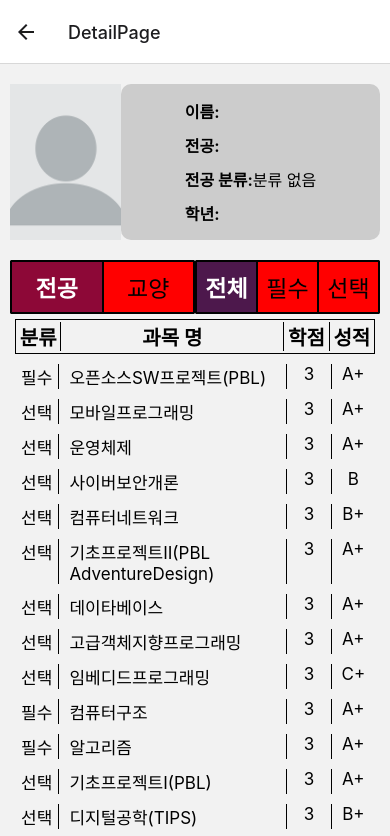
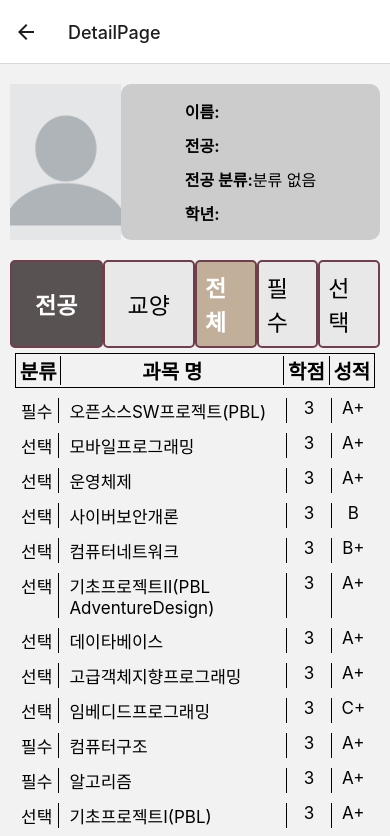
Before and after one commit to hz6450/2023-2-MobileProject, a React Native app in the folder mobileProject/: screen /DetailPage in a window 390 px wide. Shown: the top 836 px of the page. Built offline with nearby package versions, Linux system fonts and the light colour scheme; no server answers.

Commit message:
type and state button style change, add comment

```diff
--- a/mobileProject/screen/detail/DetailPage.js
+++ b/mobileProject/screen/detail/DetailPage.js
@@ -56,8 +56,8 @@ const DetailPage = ({ route }) => {
     const isTypeSelected = currentState === type;
     const isStateSelected = type === isStates;
     const backgroundColor = isTypeSelected ?
-    (isStateSelected ? COLORS.plum : COLORS.eggplant) : // 선택된 버튼 false(state):true(type)
-    (isStateSelected ? 'green' : 'red'); // 선택되지 않은 버튼 false(state):true(type)
+    (isStateSelected ? COLORS.graphiteGray : COLORS.milkCoffee) : // 선택된 버튼 false(state):true(type)
+    COLORS.lightSilver; // 선택되지 않은 버튼
     const textColor = isTypeSelected ? 'white' : 'black';
     const fontWeight = isTypeSelected ? 'bold' : 'normal';
 
@@ -104,7 +104,7 @@ const DetailPage = ({ route }) => {
           {renderButton(states[0], isStates, setIsStates)}
           {renderButton(states[1], isStates, setIsStates)}
         </View>
-        <View style={styles.majortypeContainer}>
+        <View style={styles.typeContainer}>
           {renderButton(types[0], isTypes, setIsTypes)}
           {renderButton(types[1], isTypes, setIsTypes)}
           {renderButton(types[2], isTypes, setIsTypes)}
--- a/mobileProject/screen/detail/DetailPage.style.js
+++ b/mobileProject/screen/detail/DetailPage.style.js
@@ -2,12 +2,14 @@ import { StyleSheet } from "react-native";
 import { COLORS } from "../../styles";
 
 const styles = StyleSheet.create({
+  //사용자 정보 관련
   userInfoContainer: {
     flexDirection: "row",
     justifyContent: "center",
     alignItems: 'center',
     marginVertical: 20, //marginBottom: 20, top: 20
   },
+  //사용자 정보관련
   userInfoTextContainer: {
     flexDirection: "column",
     width: "70%",
@@ -16,6 +18,7 @@ const styles = StyleSheet.create({
     padding: 10,
     borderRadius: 10,
   },
+  //사용자 정보 row container
   userInfoRow: {
     flexDirection: "row",
     justifyContent: "space-between",
@@ -24,35 +27,33 @@ const styles = StyleSheet.create({
     width: '55%',
 
   },
+  //사용자 정보 label
   userInfoLabel: {
     fontSize: 16,
     fontWeight: "bold",
   },
+  //사용자 정보 data
   userInfoData: {
     fontSize: 16,
   },
+  //전공 교양 / 전체 필수 선택 버튼
   typeBtn:{
     flex:1,
     padding: 8,
     justifyContent:'center',
     alignItems:'center',
-    borderWidth: 1,
+    borderWidth: 2,
+    borderRadius: 5,
+    borderColor: COLORS.wineRed,
   },
+  //전공 교양 / 전체 필수 선택 버튼 text
   typeText:{
     fontSize:23,
   },
+  //전공 교양 / 전체 필수 선택 버튼 container
   typeContainer:{
     flexDirection: 'row',
     justifyContent: 'space-between',
-    borderWidth: 1,
-    borderRadius: 1,
-    flex: 1,
-  },
-  majortypeContainer:{
-    flexDirection: 'row',
-    justifyContent: 'space-between',
-    borderWidth: 1,
-    borderRadius: 1,
     flex: 1,
   },
 
--- a/mobileProject/screen/detail/Major.js
+++ b/mobileProject/screen/detail/Major.js
@@ -14,18 +14,24 @@ const Major = ({type, state}) => {
 
    //선택 필수 버튼을 눌렀을 때 적용되는 필터링 함수
     const renderFilteredCourseList = (courseList) => {
+        //필수버튼 이 눌렀을때 필수만 출력
         if (type === types[1]) {
           return printcreditsByStateType(courseList.filter(item => esTypes.includes(item.types)));
 
-        } else if (type === types[2]) {
+        }
+        //선택버튼이 눌렀을때 선택만 출력
+        else if (type === types[2]) {
           return printcreditsByStateType(courseList.filter(item => chTypes.includes(item.types)));
-        } else {
+        }
+        //전체버튼이 눌렀을때 전체 출력
+        else {
           return printcreditsByStateType(courseList);
         }
-      };
+    };
 
     // 수업 리스트 나오는 함수
     const printcreditsByStateType = (courseList) => {
+        // 수업 리스트 출력하는 부분 FlatList사용
         const renderItem = ({ item }) => (
             <View style={styles.printbody}>
                 <Text style={styles.typebody}>{item.types}</Text>
@@ -37,6 +43,7 @@ const Major = ({type, state}) => {
 
         return (
             <View>
+                {/* 리스트 상단 탭 출력하는곳  */}
                 <View style={styles.printhead}>
                     <Text style={styles.typehead}>분류</Text>
                     <Text style={styles.titlehead}>과목 명</Text>
@@ -48,8 +55,8 @@ const Major = ({type, state}) => {
                     renderItem={renderItem}
                     keyExtractor={(item, index) => index.toString()}
                     scrollEnabled={true}
-                    height={480}
-                    style={{marginBottom: 25}}
+                    height={400}
+                    style={{marginBottom: 40}}
                 />
             </View>
         );
@@ -57,9 +64,7 @@ const Major = ({type, state}) => {
 
     return (
         <SafeAreaView>
-
-            {
-            // 전공 교양 선택에 대한 로직
+            {// 전공 교양 선택에 대한 로직
             state === states[0] ?
                 renderFilteredCourseList(MajorList):
                 renderFilteredCourseList(RefinementList)
--- a/mobileProject/styles/theme.js
+++ b/mobileProject/styles/theme.js
@@ -10,12 +10,22 @@ const COLORS = {
     white: "#F3F4F8",
     lightWhite: "#FAFAFC",
 
+    //ColorView.png
     delicateBeige:'#F1ECE1',
     paleBeige:'#D3C9B5',
     lightGray:'#969691',
     silverGray:'#CACCCB',
     lightSteelGray:'#E2E3E5',
-    hopefulWhite:'#EFF1F0'
+    hopefulWhite:'#EFF1F0',
+
+    //ColorView1.png
+    platinumGray:'#F2F2F2',
+    lightSilver:'#E8E8E8',
+    seaGreen:'#BCC4C3',
+    graphiteGray:'#595252',
+    wineRed:'#703F4B',
+    milkCoffee:'#C2AF99',
+
 };
 
 export {COLORS};
```
Also changed, not shown: mobileProject/styles/preView/ColorView.png (renamed from mobileProject/styles/ColorView.png), mobileProject/styles/preView/ColorView1.png (added).
